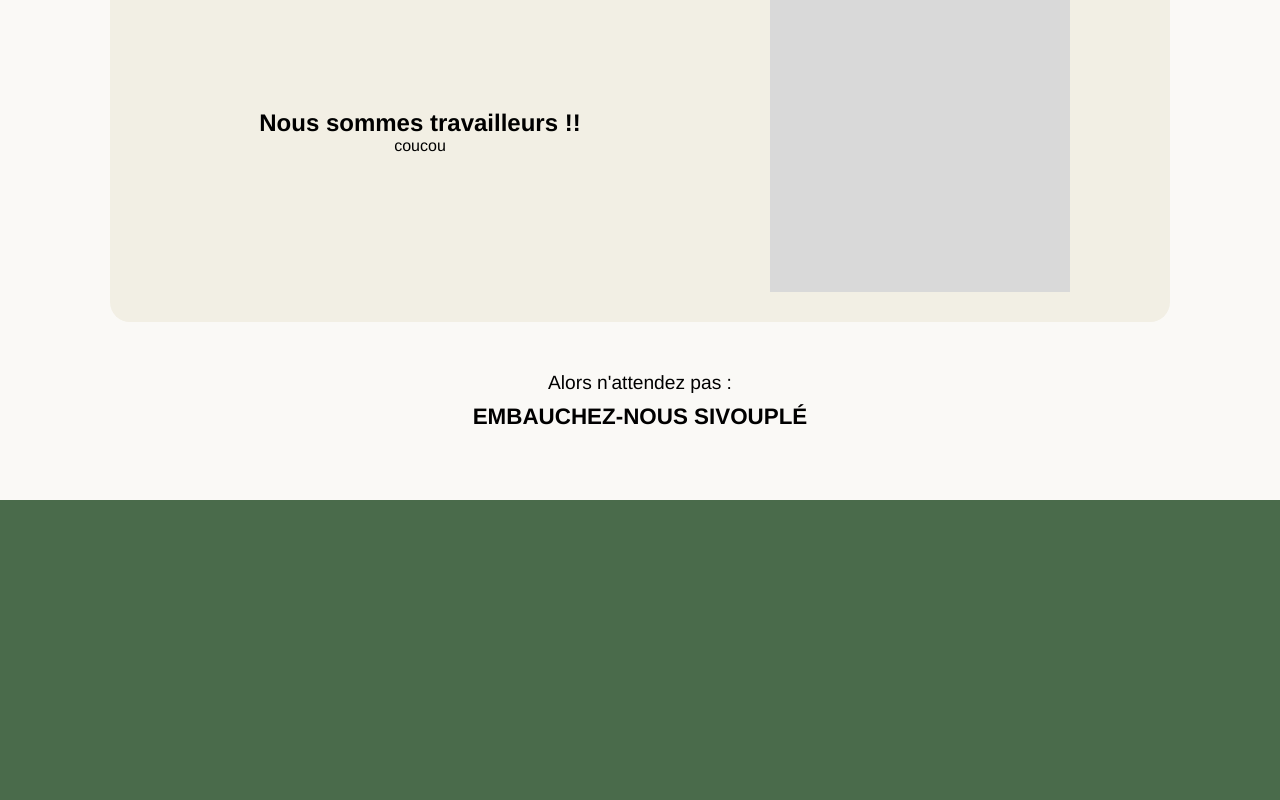
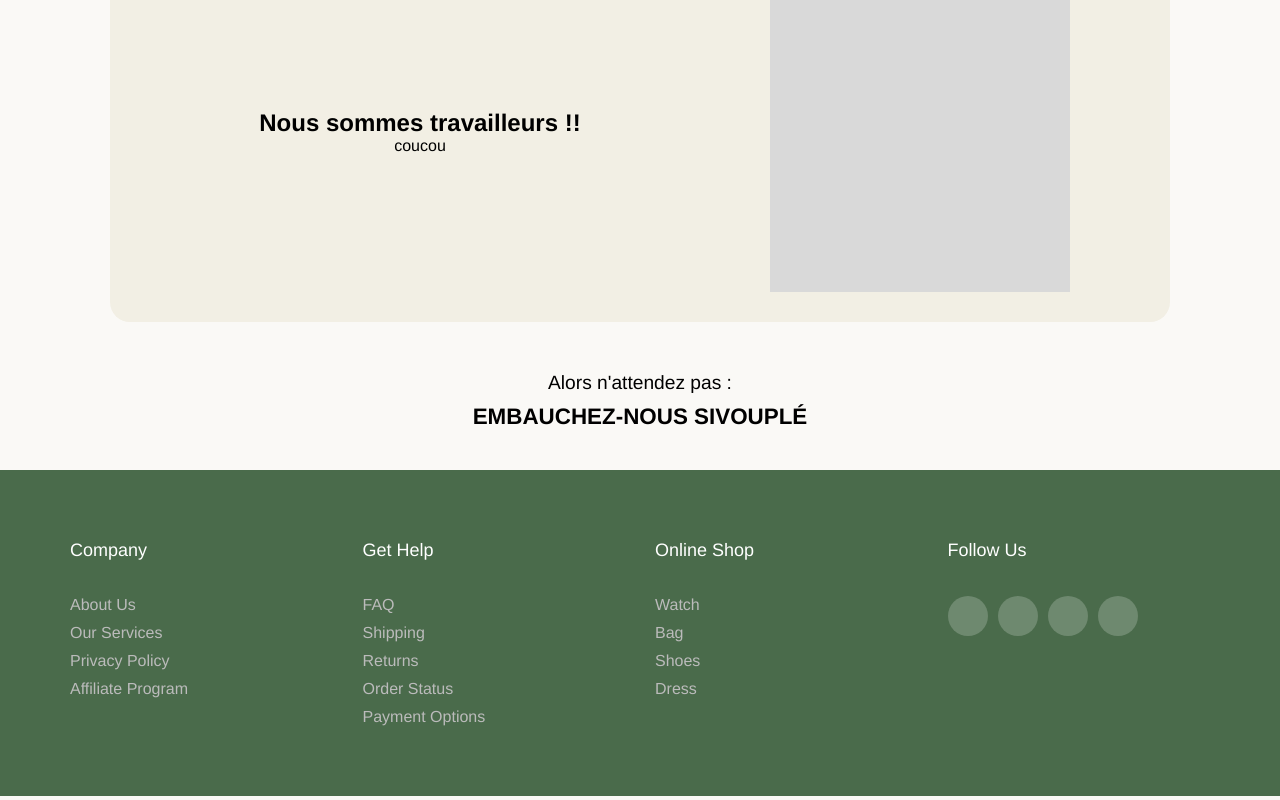
Before and after one commit to killex8569/DonnezNousUnStageOuUneAlternance, a React (Create React App) app: page / in a window 1280 px wide. Shown: the part 1965-2765 px from the top of the page. Built offline with nearby package versions, Linux system fonts and the light colour scheme.

Commit message:
Feat: add footer

```diff
--- a/src/components/Footer/Footer.css
+++ b/src/components/Footer/Footer.css
@@ -1,6 +1,89 @@
-.footer {
+@import url('https://fonts.googleapis.com/css2?family=Poppins:wght@300;400;500;600;700&display=swap');
+
+.footer-container{
+	max-width: 1170px;
+	margin:auto;
+}
+
+.row{
+	display: flex;
+	flex-wrap: wrap;
+}
+
+ul{
+	list-style: none;
+}
+
+.footer{
+    padding: 70px 0;
     background-color: var(--accent-primary);
-    height: 300px;
+}
+
+.footer-col{
+   width: 25%;
+   padding: 0 15px;
+}
+.footer-col h4{
+	font-size: 18px;
+	color: #ffffff;
+	text-transform: capitalize;
+	margin-bottom: 35px;
+	font-weight: 500;
+	position: relative;
+}
+.footer-col h4::before{
+	content: '';
+	position: absolute;
+	left:0;
+	bottom: -10px;
+	background-color: var(--accent-underline);
+	height: 2px;
+	box-sizing: border-box;
+	width: 50px;
+}
+.footer-col ul li:not(:last-child){
+	margin-bottom: 10px;
+}
+.footer-col ul li a{
+	font-size: 16px;
+	text-transform: capitalize;
+	color: #ffffff;
+	text-decoration: none;
+	font-weight: 300;
+	color: #bbbbbb;
+	display: block;
+	transition: all 0.3s ease;
+}
+.footer-col ul li a:hover{
+	color: #ffffff;
+	padding-left: 8px;
+}
+.footer-col .social-links a{
+	display: inline-block;
+	height: 40px;
+	width: 40px;
+	background-color: rgba(255,255,255,0.2);
+	margin:0 10px 10px 0;
+	text-align: center;
+	line-height: 40px;
+	border-radius: 50%;
+	color: #ffffff;
+	transition: all 0.5s ease;
+}
+.footer-col .social-links a:hover{
+	color: #24262b;
+	background-color: #ffffff;
+}
+
+/*responsive*/
+@media(max-width: 767px){
+  .footer-col{
+    width: 50%;
+    margin-bottom: 30px;
+}
+}
+@media(max-width: 574px){
+  .footer-col{
     width: 100%;
-    margin-top: 30px;
 }
+}
--- a/src/components/Footer/Footer.js
+++ b/src/components/Footer/Footer.js
@@ -1,7 +1,49 @@
 import './Footer.css';
 
 const Footer = () => (
-    <footer className="footer"></footer>
+    <footer class="footer">
+        <div class="footer-container">
+            <div class="row">
+                <div class="footer-col">
+                    <h4>company</h4>
+                    <ul>
+                        <li><a href="#">about us</a></li>
+                        <li><a href="#">our services</a></li>
+                        <li><a href="#">privacy policy</a></li>
+                        <li><a href="#">affiliate program</a></li>
+                    </ul>
+                </div>
+                <div class="footer-col">
+                    <h4>get help</h4>
+                    <ul>
+                        <li><a href="#">FAQ</a></li>
+                        <li><a href="#">shipping</a></li>
+                        <li><a href="#">returns</a></li>
+                        <li><a href="#">order status</a></li>
+                        <li><a href="#">payment options</a></li>
+                    </ul>
+                </div>
+                <div class="footer-col">
+                    <h4>online shop</h4>
+                    <ul>
+                        <li><a href="#">watch</a></li>
+                        <li><a href="#">bag</a></li>
+                        <li><a href="#">shoes</a></li>
+                        <li><a href="#">dress</a></li>
+                    </ul>
+                </div>
+                <div class="footer-col">
+                    <h4>follow us</h4>
+                    <div class="social-links">
+                        <a href="#"><i class="fab fa-facebook-f"></i></a>
+                        <a href="#"><i class="fab fa-twitter"></i></a>
+                        <a href="#"><i class="fab fa-instagram"></i></a>
+                        <a href="#"><i class="fab fa-linkedin-in"></i></a>
+                    </div>
+                </div>
+            </div>
+        </div>
+    </footer>
 );
 
 export default Footer;
```
